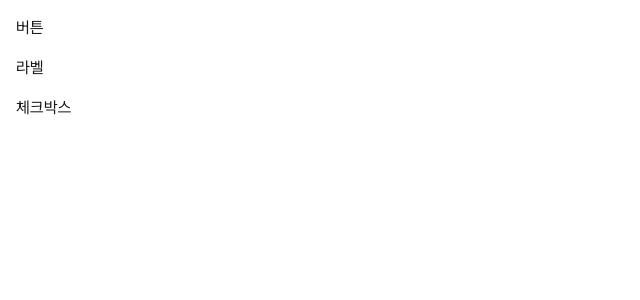
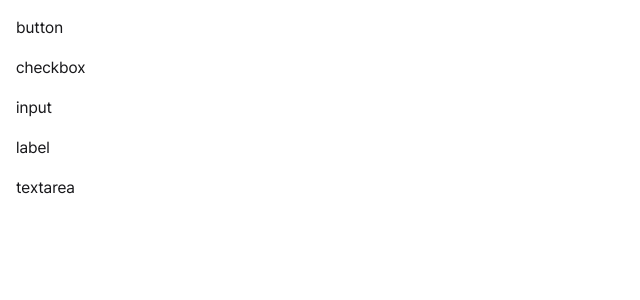
Before and after one commit to skrjsghd/nextjs-template, a Next.js app: page / in a window 1280 px wide. Shown: the top 300 px of the page, without its empty margins (0-640 px from the left). Built offline with nearby package versions, Linux system fonts and the light colour scheme.

Commit message:
REFACTOR : main page link rendering

```diff
--- a/src/app/page.tsx
+++ b/src/app/page.tsx
@@ -1,12 +1,18 @@
-import { Checkbox } from "@/components/checkbox";
 import Link from "next/link";
+import fs from "node:fs";
 
-export default function Home() {
+export default async function Home() {
+  const files = fs
+    .readdirSync("./src/app", { recursive: true })
+    .filter((v) => !v.includes("."));
+
   return (
     <div className="flex flex-col items-start gap-4 p-4">
-      <Link href="/button">버튼</Link>
-      <Link href="/label">라벨</Link>
-      <Link href="/checkbox">체크박스</Link>
+      {files.map((href, i) => (
+        <Link key={i} href={`/${href}`}>
+          {href}
+        </Link>
+      ))}
     </div>
   );
 }
```
